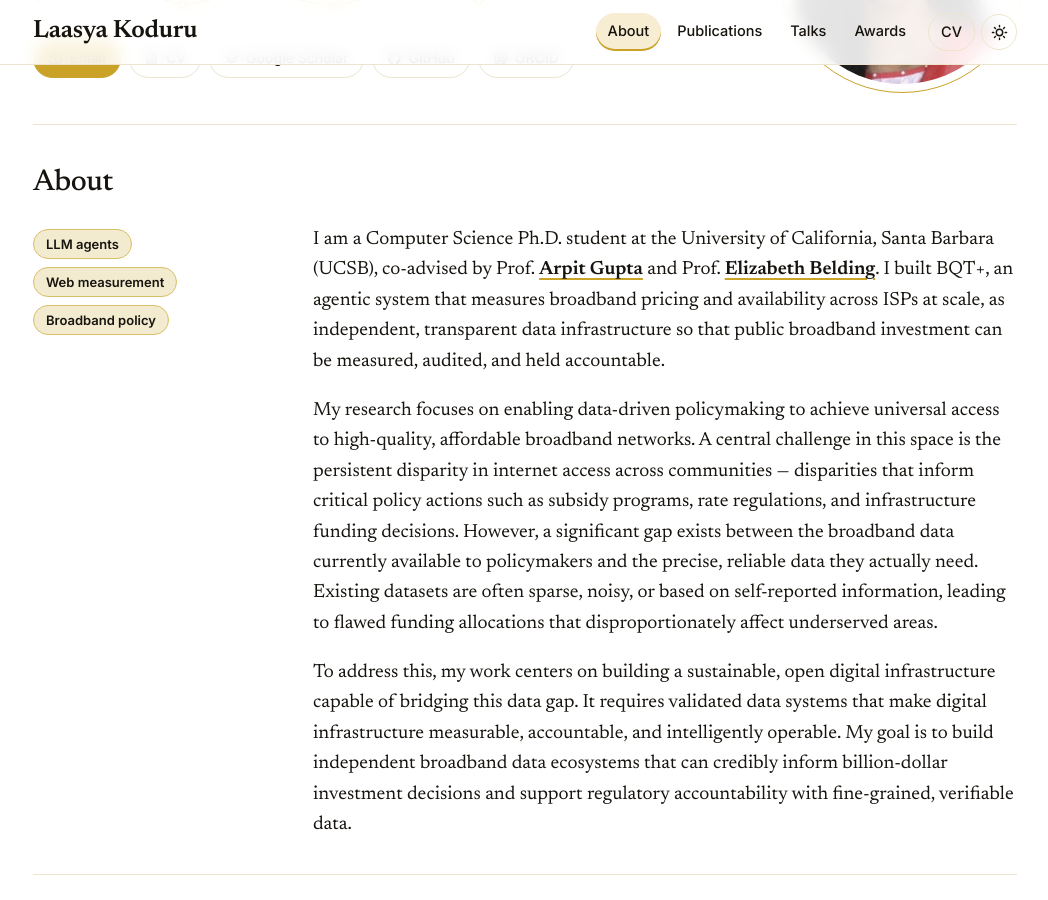
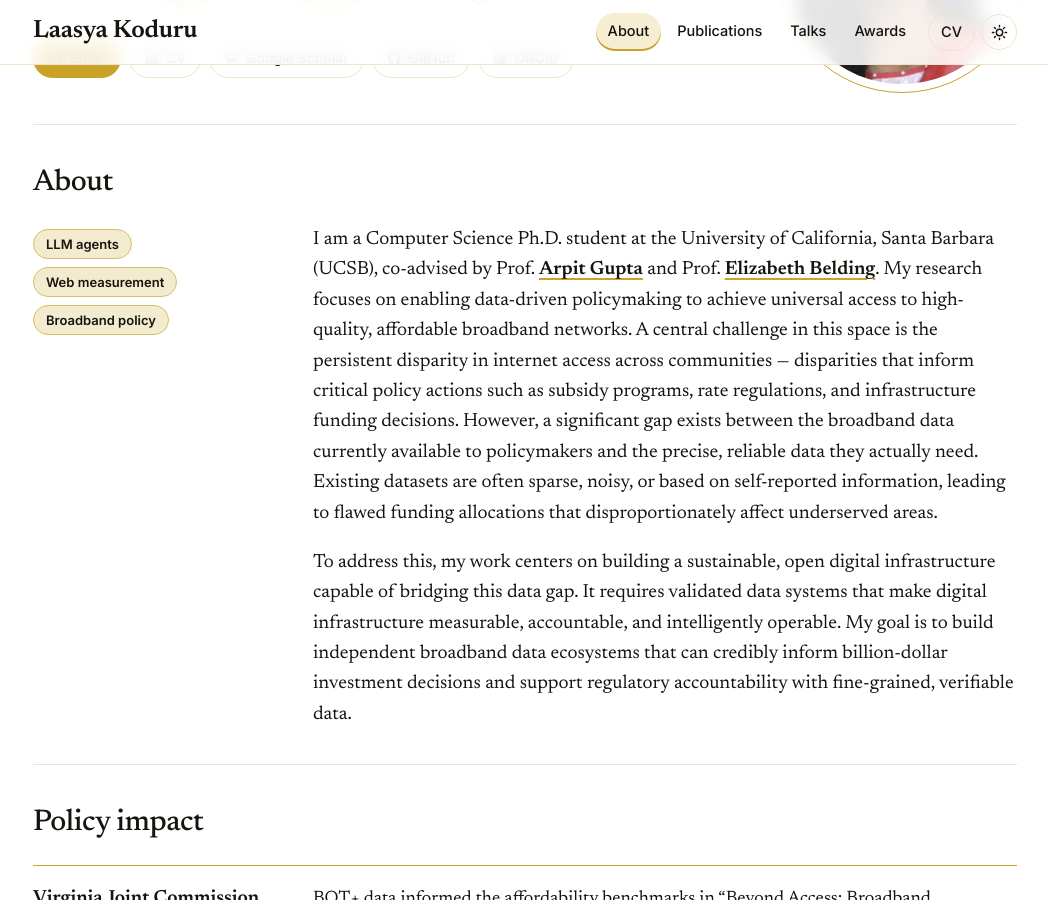
Before and after one commit to lmkoduru/lmkoduru.github.io, a Jekyll site: the page built from _pages/about.html, in a window 1280 px wide and 900 px high, scrolled down 283 px. Shown: the whole window, without its empty margins (115-1163 px from the left). Built offline with Jekyll 4.4.1, drawn with Linux system fonts in a browser that asks for light colours.

Commit message:
Drop BQT+ sentence; merge research-focus text into first About paragraph
Co-Authored-By: Claude Opus 5.5 <noreply@anthropic.com>

```diff
--- a/_pages/about.html
+++ b/_pages/about.html
@@ -33,8 +33,7 @@ redirect_from:
       <div class="tags"><span class="tag">LLM agents</span><span class="tag">Web measurement</span><span class="tag">Broadband policy</span></div>
     </div>
     <div class="prose">
-      <p>I am a Computer Science Ph.D. student at the University of California, Santa Barbara (UCSB), co-advised by Prof. <a href="https://sites.cs.ucsb.edu/~arpitgupta/">Arpit Gupta</a> and Prof. <a href="https://ebelding.cs.ucsb.edu">Elizabeth Belding</a>. I built BQT+, an agentic system that measures broadband pricing and availability across ISPs at scale, as independent, transparent data infrastructure so that public broadband investment can be measured, audited, and held accountable.</p>
-      <p>My research focuses on enabling data-driven policymaking to achieve universal access to high-quality, affordable broadband networks. A central challenge in this space is the persistent disparity in internet access across communities — disparities that inform critical policy actions such as subsidy programs, rate regulations, and infrastructure funding decisions. However, a significant gap exists between the broadband data currently available to policymakers and the precise, reliable data they actually need. Existing datasets are often sparse, noisy, or based on self-reported information, leading to flawed funding allocations that disproportionately affect underserved areas.</p>
+      <p>I am a Computer Science Ph.D. student at the University of California, Santa Barbara (UCSB), co-advised by Prof. <a href="https://sites.cs.ucsb.edu/~arpitgupta/">Arpit Gupta</a> and Prof. <a href="https://ebelding.cs.ucsb.edu">Elizabeth Belding</a>. My research focuses on enabling data-driven policymaking to achieve universal access to high-quality, affordable broadband networks. A central challenge in this space is the persistent disparity in internet access across communities — disparities that inform critical policy actions such as subsidy programs, rate regulations, and infrastructure funding decisions. However, a significant gap exists between the broadband data currently available to policymakers and the precise, reliable data they actually need. Existing datasets are often sparse, noisy, or based on self-reported information, leading to flawed funding allocations that disproportionately affect underserved areas.</p>
       <p>To address this, my work centers on building a sustainable, open digital infrastructure capable of bridging this data gap. It requires validated data systems that make digital infrastructure measurable, accountable, and intelligently operable. My goal is to build independent broadband data ecosystems that can credibly inform billion-dollar investment decisions and support regulatory accountability with fine-grained, verifiable data.</p>
     </div>
   </div>
```
